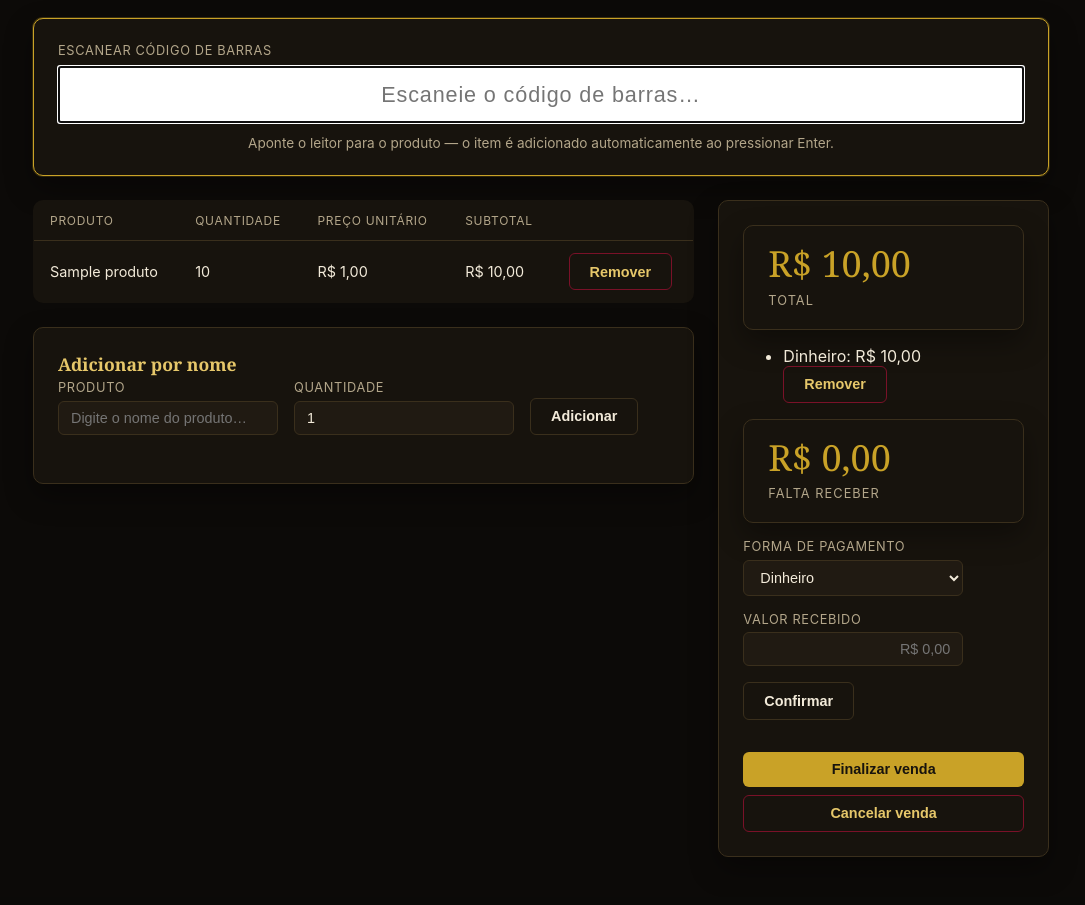
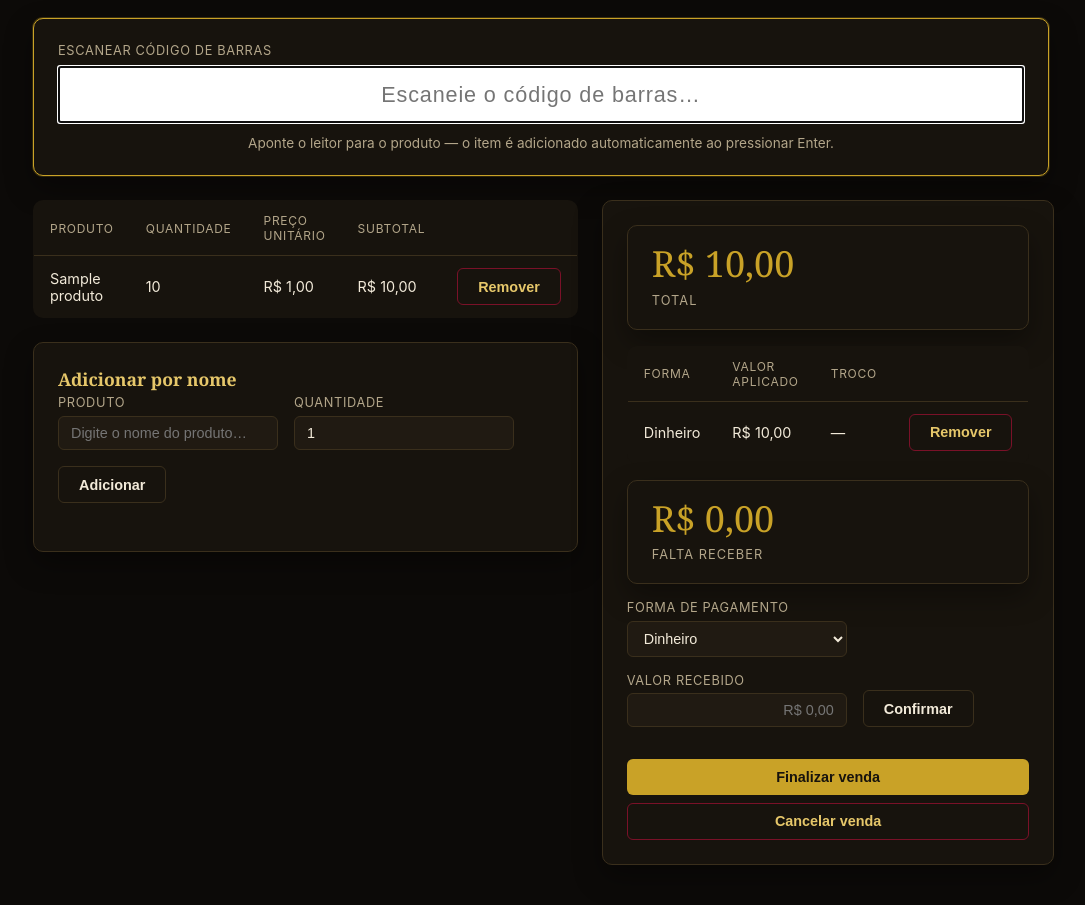
Before and after one commit to Arthur-Ferreira-Fernandes/Adega-Escritorio, a Django app: page /vendas/1/ in a window 1280 px wide. Shown: the part 190-1095 px from the top of the page, without its empty margins (99-1184 px from the left). Before the commit the page ends 1047 px from the top, so only its background shows below. Run offline with Django 5.2, Linux system fonts and the light colour scheme; a user stored in the database is signed in; tables that the repository leaves empty hold one stand-in row (values such as "Sample post").

Commit message:
Melhora visualização de pagamentos/troco e mensagem de erro sem troco
Os pagamentos confirmados apareciam como texto corrido numa lista, com
o troco escondido no meio de cada linha. Troca por uma tabela (mesmo
padrão já usado para os itens da venda) com colunas Forma/Valor
aplicado/Troco, e adiciona um resumo destacado "Troco a devolver"
(nova property Venda.troco_total, soma o troco de todos os pagamentos)
sempre que houver troco pendente — tanto na venda em aberto quanto na
tela de uma venda já finalizada.

Também deixa mais clara a mensagem de erro ao tentar pagar mais do que
falta com Cartão ou Pix: agora mostra os dois valores e explica que
aquela forma não permite troco, em vez de uma frase genérica.

Co-Authored-By: Claude Sonnet 5 <noreply@anthropic.com>

```diff
--- a/apps/vendas/models.py
+++ b/apps/vendas/models.py
@@ -95,6 +95,10 @@ class Venda(models.Model):
         recebido = self.pagamentos.aggregate(t=Sum("valor"))["t"] or Decimal("0")
         return self.total - recebido
 
+    @property
+    def troco_total(self):
+        return sum((pagamento.troco for pagamento in self.pagamentos.all()), Decimal("0"))
+
     def adicionar_pagamento(self, forma_pagamento, valor_informado):
         if self.status != self.Status.ABERTA:
             raise ValidationError("Só é possível registrar pagamentos em uma venda aberta.")
@@ -110,7 +114,10 @@ class Venda(models.Model):
         eh_dinheiro = forma_pagamento == self.FormaPagamento.DINHEIRO
         if not eh_dinheiro and valor_informado > falta:
             raise ValidationError(
-                "O valor informado não pode ser maior que o restante a receber nessa forma de pagamento."
+                f"O valor informado (R$ {number_format(valor_informado, decimal_pos=2)}) é maior "
+                f"que o restante a receber (R$ {number_format(falta, decimal_pos=2)}). "
+                f"{dict(self.FormaPagamento.choices)[forma_pagamento]} não permite troco — "
+                "informe um valor até o restante ou use Dinheiro."
             )
 
         valor_aplicado = min(valor_informado, falta)
--- a/apps/vendas/templates/vendas/_conteudo.html
+++ b/apps/vendas/templates/vendas/_conteudo.html
@@ -88,20 +88,39 @@
         </div>
         {% if venda.status == "aberta" %}
         {% if venda.pagamentos.all %}
-        <ul style="margin-bottom: 1rem;">
+        <table class="tabela" style="margin-bottom: 1rem;">
+            <thead>
+                <tr>
+                    <th>Forma</th>
+                    <th>Valor aplicado</th>
+                    <th>Troco</th>
+                    <th></th>
+                </tr>
+            </thead>
+            <tbody>
                 {% for pagamento in venda.pagamentos.all %}
-            <li>
-                {{ pagamento.get_forma_pagamento_display }}: R$ {{ pagamento.valor }}
-                {% if pagamento.troco %}(troco dado: R$ {{ pagamento.troco }}){% endif %}
+                <tr>
+                    <td>{{ pagamento.get_forma_pagamento_display }}</td>
+                    <td>R$ {{ pagamento.valor }}</td>
+                    <td>{% if pagamento.troco %}R$ {{ pagamento.troco }}{% else %}—{% endif %}</td>
+                    <td>
                         <form method="post" action="{% url 'vendas:remover_pagamento' pk=venda.pk pagamento_id=pagamento.pk %}"
                               hx-post="{% url 'vendas:remover_pagamento' pk=venda.pk pagamento_id=pagamento.pk %}"
-                      hx-target="#venda-conteudo" hx-swap="innerHTML" hx-indicator="#venda-conteudo" style="display: inline;">
+                              hx-target="#venda-conteudo" hx-swap="innerHTML" hx-indicator="#venda-conteudo">
                             {% csrf_token %}
                             <button type="submit" class="botao botao--perigo">Remover</button>
                         </form>
-            </li>
+                    </td>
+                </tr>
                 {% endfor %}
-        </ul>
+            </tbody>
+        </table>
+        {% endif %}
+        {% if venda.troco_total %}
+        <div class="stat stat--troco" style="margin-bottom: 1rem;">
+            <span class="stat__valor">R$ {{ venda.troco_total }}</span>
+            <span class="stat__rotulo">Troco a devolver</span>
+        </div>
         {% endif %}
         <div class="stat" style="margin-bottom: 1rem;">
             <span class="stat__valor">R$ {{ venda.falta_receber }}</span>
@@ -141,16 +160,34 @@
         </form>
         {% else %}
         <p><strong>Pagamento:</strong></p>
-        <ul>
+        {% if venda.pagamentos.all %}
+        <table class="tabela" style="margin-bottom: 1rem;">
+            <thead>
+                <tr>
+                    <th>Forma</th>
+                    <th>Valor aplicado</th>
+                    <th>Troco</th>
+                </tr>
+            </thead>
+            <tbody>
                 {% for pagamento in venda.pagamentos.all %}
-            <li>
-                {{ pagamento.get_forma_pagamento_display }}: R$ {{ pagamento.valor }}
-                {% if pagamento.troco %}(recebido R$ {{ pagamento.valor_recebido }}, troco R$ {{ pagamento.troco }}){% endif %}
-            </li>
-            {% empty %}
-            <li>—</li>
+                <tr>
+                    <td>{{ pagamento.get_forma_pagamento_display }}</td>
+                    <td>R$ {{ pagamento.valor }}</td>
+                    <td>{% if pagamento.troco %}R$ {{ pagamento.troco }}{% else %}—{% endif %}</td>
+                </tr>
                 {% endfor %}
-        </ul>
+            </tbody>
+        </table>
+        {% if venda.troco_total %}
+        <div class="stat stat--troco" style="margin-bottom: 1rem;">
+            <span class="stat__valor">R$ {{ venda.troco_total }}</span>
+            <span class="stat__rotulo">Troco total</span>
+        </div>
+        {% endif %}
+        {% else %}
+        <p>—</p>
+        {% endif %}
         <p><strong>Finalizada em:</strong> {{ venda.finalizada_em|date:"d/m/Y H:i"|default:"—" }}</p>
         {% endif %}
     </div>
--- a/static/css/site.css
+++ b/static/css/site.css
@@ -173,6 +173,11 @@ a {
     font-size: 0.8rem;
     text-transform: uppercase;
     letter-spacing: 0.08em;
+}
+
+.stat--troco {
+    border-color: var(--cor-dourado);
+    background: rgba(201, 162, 39, 0.12);
 }
 
 /* Mensagens (django.contrib.messages) */
```
Lines whose indentation alone changed are shown as unchanged.
